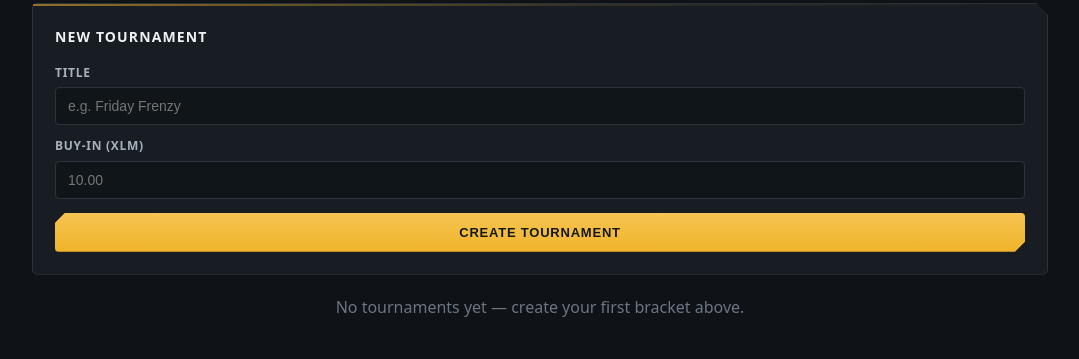
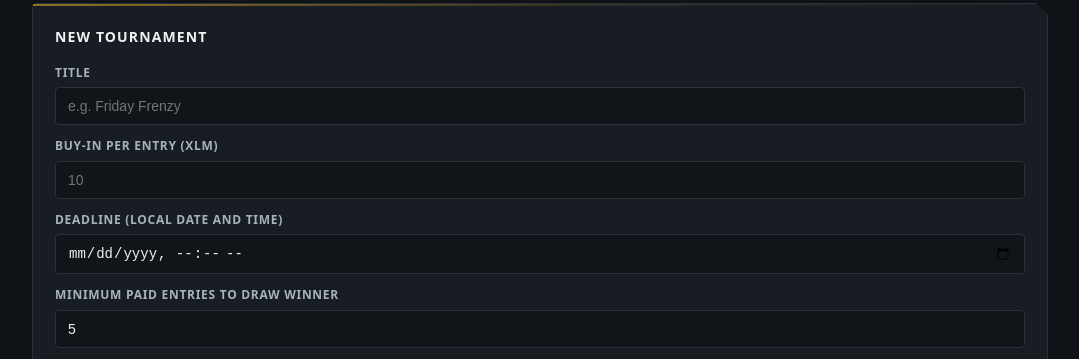
Before and after one commit to LivingBetter32/arenapot, a website: page index.html in a window 1280 px wide. Shown: the part 1189-1548 px from the top of the page, without its empty margins (100-1179 px from the left). Drawn offline with Linux system fonts and the light colour scheme; no server answers.

Commit message:
index.html

```diff
--- a/index.html
+++ b/index.html
@@ -4,7 +4,7 @@
   <meta charset="UTF-8">
   <meta name="viewport" content="width=device-width, initial-scale=1.0">
   <title>ArenaPot — Tournament buy-ins in XLM, split for the pot</title>
-  <link rel="stylesheet" href="style.css?v=12">
+  <link rel="stylesheet" href="style.css?v=15">
 </head>
 <body>
 
@@ -167,8 +167,14 @@
           <label>Title
             <input type="text" id="tournament-title" placeholder="e.g. Friday Frenzy" required>
           </label>
-          <label>Buy-in (XLM)
-            <input type="number" id="tournament-buyin" placeholder="10.00" min="0.0000001" step="0.01" required>
+          <label>Buy-in per entry (XLM)
+            <input type="number" id="tournament-buyin" placeholder="10" min="1" step="1" required>
+          </label>
+          <label>Deadline (local date and time)
+            <input type="datetime-local" id="tournament-deadline" required>
+          </label>
+          <label>Minimum paid entries to draw winner
+            <input type="number" id="tournament-min-entries" min="1" max="10000" step="1" value="5" required>
           </label>
         </div>
         <button type="submit" class="btn-primary">Create tournament</button>
@@ -285,6 +291,6 @@
   <script src="vendor/freighter-api.min.js"></script>
   <!-- Resilient connector: normalizes v5/v6/legacy bridge responses -->
   <script src="freighter-connector.js"></script>
-  <script src="app.js?v=12"></script>
+  <script src="app.js?v=15"></script>
 </body>
 </html>
```
